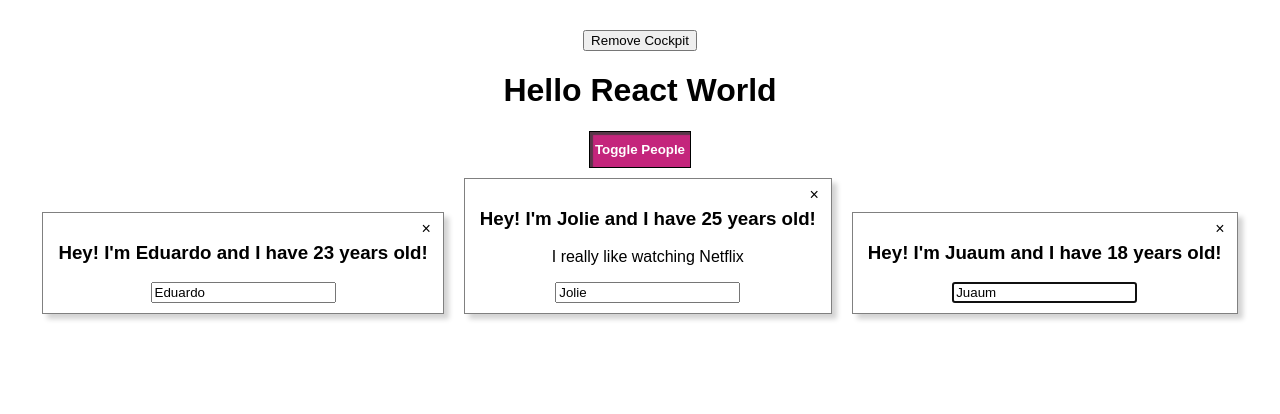
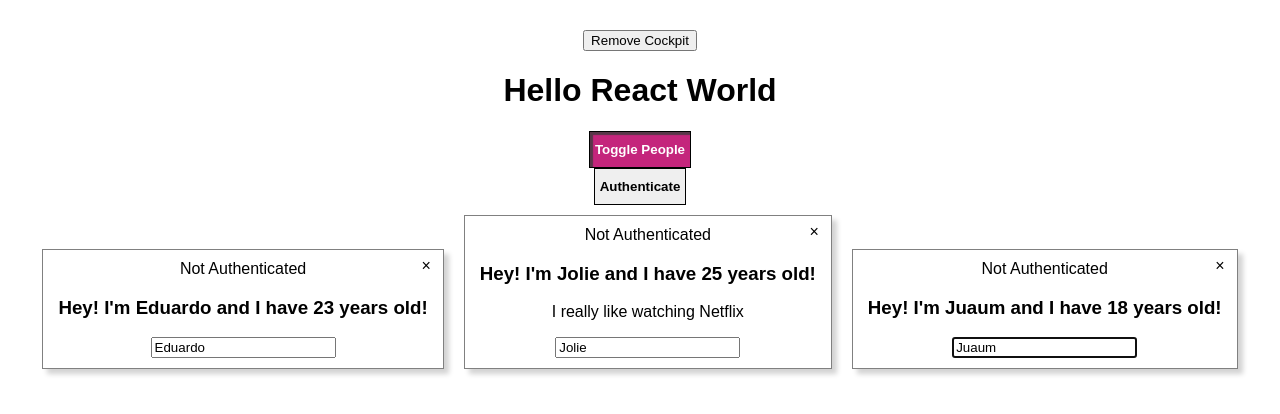
Before and after one commit to du-almeidalima/react-course, a React app: page / in a window 1280 px wide. Shown: the top 414 px of the page. Built offline with nearby package versions, Linux system fonts and the light colour scheme.

Commit message:
Section 7: Using the Context API

```diff
--- a/src/components/Cockpit/Cockpit.js
+++ b/src/components/Cockpit/Cockpit.js
@@ -1,5 +1,6 @@
 import React, {useEffect, useRef} from "react";
 import cockpitStyle from './Cockpit.css';
+import AuthContext from '../../context/auth-context';
 
 const cockpit = (props) => {
   const bntRef = useRef(null);
@@ -40,6 +41,12 @@ const cockpit = (props) => {
       >
         Toggle People
       </button>
+
+      <AuthContext.Consumer>
+        {(context) => (
+            <button onClick={() => {context.login()}} className={cockpitStyle.Btn}>Authenticate</button>
+        )}
+      </AuthContext.Consumer>
     </React.Fragment>
   );
 };
--- a/src/components/People/Person/Person.js
+++ b/src/components/People/Person/Person.js
@@ -1,6 +1,7 @@
 import React, { Component } from "react";
 import personStyles from "./Person.css";
 import withClass from "../../../hoc/WithClass";
+import AuthContext from '../../../context/auth-context'
 
 class Person extends Component {
   constructor(props) {
@@ -17,6 +18,11 @@ class Person extends Component {
   render() {
     return (
       <React.Fragment>
+        <AuthContext.Consumer>
+          {(context) => (
+            context.authenticated ? <span>I'm Authenticated</span> : <span>Not Authenticated</span>
+          )}
+        </AuthContext.Consumer>
         <span className={personStyles.Close} onClick={this.props.closeClickHandler}>
           &times;
         </span>
--- a/src/containers/App.js
+++ b/src/containers/App.js
@@ -1,8 +1,9 @@
-import React, { Component } from "react";
+import React, {Component} from "react";
 import appStyle from "./App.css";
 import People from "../components/People/People";
 import Cockpit from "../components/Cockpit/Cockpit";
 import withClass from "../hoc/WithClass";
+import AuthContext from '../context/auth-context';
 
 class App extends Component {
   // Injected by React
@@ -14,18 +15,19 @@ class App extends Component {
 
   state = {
     people: [
-      { id: 1, name: "Eduardo", age: 23 },
+      {id: 1, name: "Eduardo", age: 23},
       {
         id: 2,
         name: "Jolie",
         age: 25,
         hobby: "I really like watching Netflix",
       },
-      { id: 3, name: "Juaum", age: 18 },
+      {id: 3, name: "Juaum", age: 18},
     ],
     showPeople: false,
     showCockpit: true,
-    counter: 0
+    counter: 0,
+    authenticated: false
   };
 
   // Lifecycle Hooks
@@ -48,19 +50,19 @@ class App extends Component {
   }
 
   togglePeopleHandler = () => {
-    this.setState({ showPeople: !this.state.showPeople });
+    this.setState({showPeople: !this.state.showPeople});
   };
 
   closePersonHandler = (id) => {
     const filteredPeople = this.state.people.filter(
         (person) => person.id !== id
     );
-    this.setState({ people: filteredPeople });
+    this.setState({people: filteredPeople});
   };
 
   inputHandler = (e, id) => {
     const pIndex = this.state.people.findIndex((p) => p.id === id);
-    const personCopy = { ...this.state.people[pIndex], name: e.target.value };
+    const personCopy = {...this.state.people[pIndex], name: e.target.value};
     const peopleCopy = [...this.state.people];
 
     peopleCopy[pIndex] = personCopy;
@@ -74,13 +76,23 @@ class App extends Component {
     });
   };
 
+  loginHandler = () => {
+    this.state.authenticated = true;
+  }
+
   render() {
     console.log('[App] >> render');
     return (
         <React.Fragment>
-        <button onClick={() => { this.setState({ showCockpit: false })}}>Remove Cockpit</button>
-
-        { this.state.showCockpit ? <Cockpit showPeople={this.state.showPeople} togglePeopleHandler={this.togglePeopleHandler} /> : null }
+          <button onClick={() => {
+            this.setState({showCockpit: false})
+          }}>Remove Cockpit
+          </button>
+          <AuthContext.Provider value={{authenticated: this.state.authenticated, login: this.loginHandler}}>
+            {this.state.showCockpit ?
+                <Cockpit showPeople={this.state.showPeople} togglePeopleHandler={this.togglePeopleHandler}/>
+                : null
+            }
 
             {this.state.showPeople ? (
                 <People
@@ -89,6 +101,7 @@ class App extends Component {
                     inputHandler={this.inputHandler}
                 />
             ) : null}
+          </AuthContext.Provider>
         </React.Fragment>
     );
   }
@@ -103,3 +116,8 @@ export default withClass(App, appStyle.App);
  * even though setState was called a while, if you use a object as the setState parameter, it will take the current
  * state object, and this may be incorrect.
  */
+
+/**
+ * The Context.Provider is the place where we want to share the state and in the children components we can use the
+ * Context.Consumer regardless of its depth level
+ */
--- /dev/null
+++ b/src/context/auth-context.js
@@ -0,0 +1,13 @@
+import React from 'react';
+
+const authContext = React.createContext({
+  authenticated: false,
+  login: () => {}
+});
+
+export default authContext;
+
+/**
+ * This is a state object wrapper. I define the properties to have an initial value and IDE auto completion.
+ * The initial value gets overwritten when the 'value' property is used on the Provider
+ */
```
Lines whose indentation alone changed are shown as unchanged.
